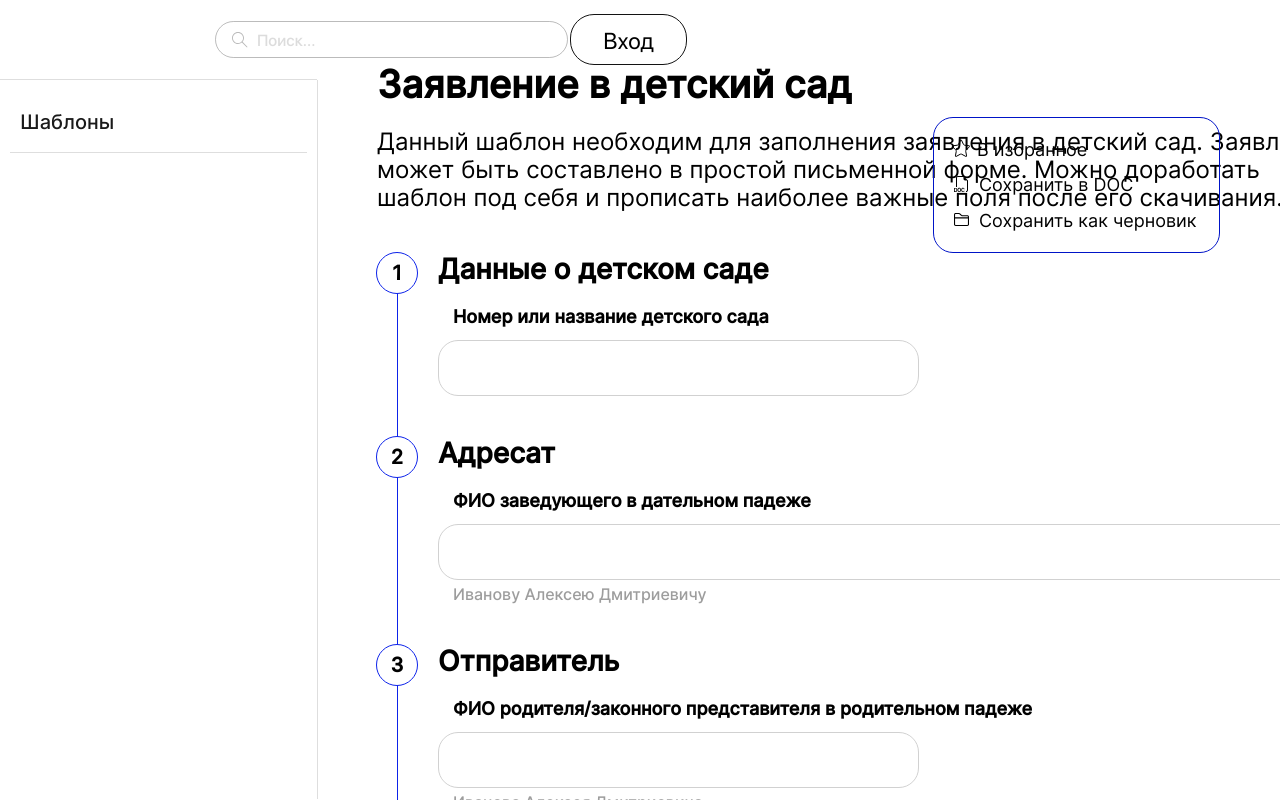
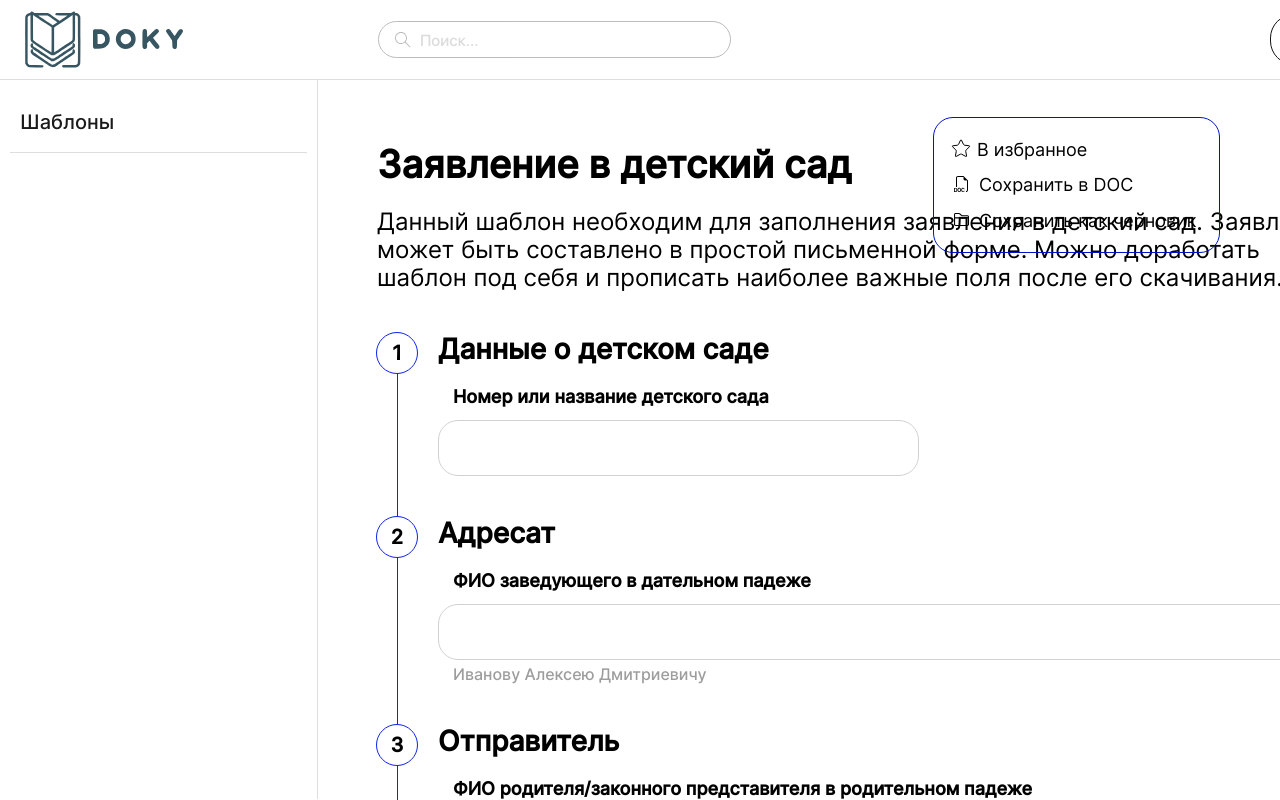
Before and after one commit to document-template-engine/frontend, a React (Create React App) app: page /kindergarten in a window 1280 px wide. Shown: the top 800 px of the page. Built offline with nearby package versions, Linux system fonts and the light colour scheme.

Commit message:
header fixed

```diff
--- a/src/components/Header/Header.module.sass
+++ b/src/components/Header/Header.module.sass
@@ -1,4 +1,5 @@
 .header
+    grid-area: header
     display: flex
     flex-direction: row
     justify-content: space-between
@@ -10,7 +11,6 @@
         right: 20px
     width: calc(100% - 40px)
     max-width: 1920px
-    height: height
     border-bottom: 1px solid rgb(222, 222, 222)
 
 .header__icon
@@ -148,7 +148,7 @@ div.header__modal-container
     border: 1px solid #0014C7
     border-radius: 12px
     right: 20px
-    top: 70px
+    top: 85px
 
 .header__modal-info
     margin: 0
```
